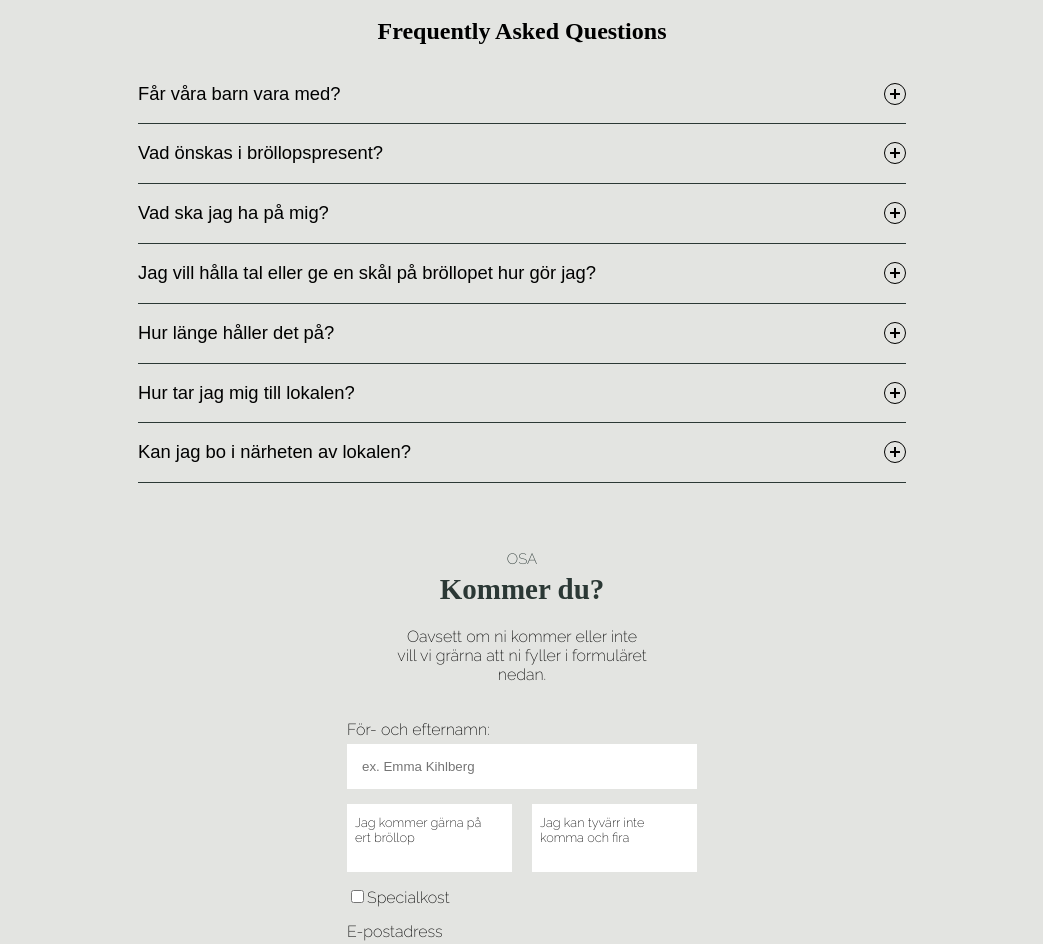
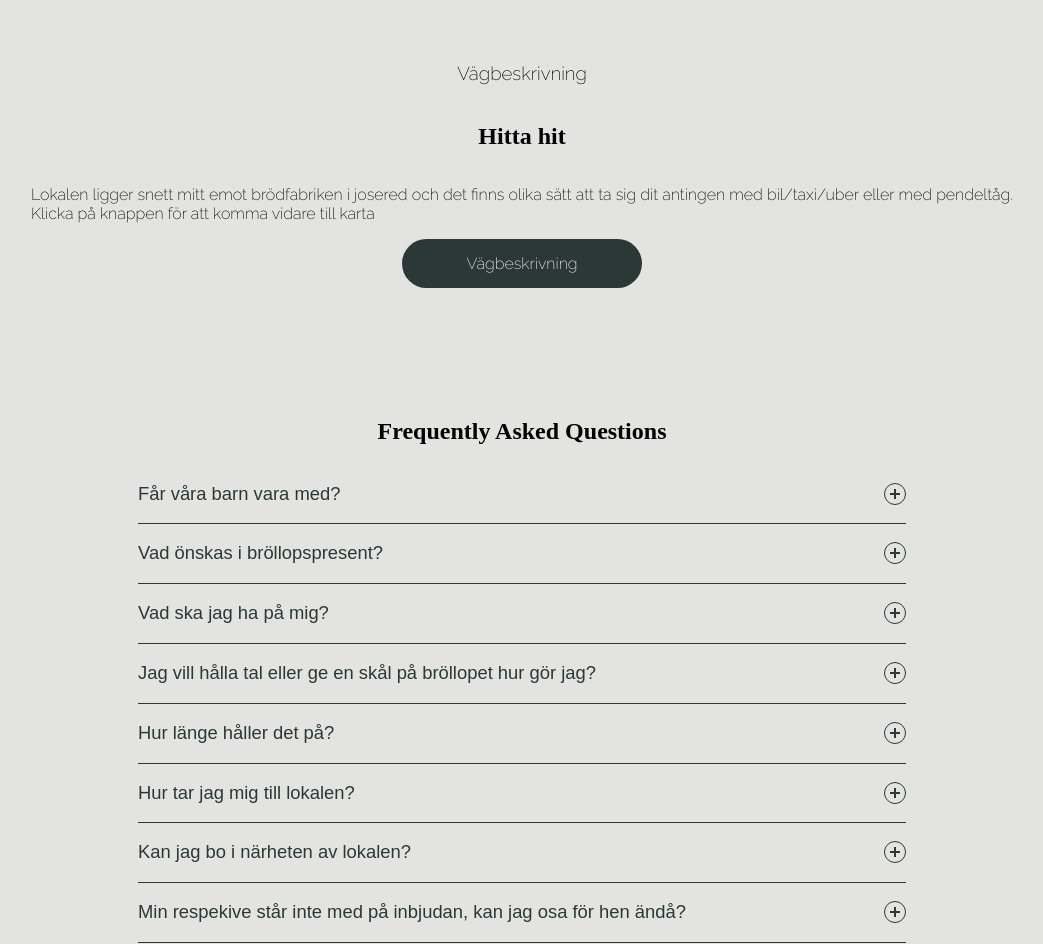
Before and after one commit to ekihlberg/wd-site, a React (Vite) app: page / in a window 1280 px wide. Shown: the part 4320-5264 px from the top of the page, without its empty margins (118-1161 px from the left). Built offline with nearby package versions, Linux system fonts and the light colour scheme; a web font is replaced by a local one.

Commit message:
faq color

```diff
--- a/src/App.scss
+++ b/src/App.scss
@@ -40,9 +40,20 @@ h1, h2 {
   text-align: center;
 }
 
-h3, h4, p {
+h3, h4, p, a{
   font-family: $raleway-font;
   font-weight: 200;
+}
+a.button {
+  padding: 15px 20px;
+  background-color: #2B3835;
+  color: #fff;
+  border: none;
+  border-radius: 49px;
+  width: 200px;
+  cursor: pointer;
+  transition: background-color 0.3s;
+  text-align: center;
 }
 
 .top-header-subtext {
@@ -185,6 +196,7 @@ h3, h4, p {
       position: relative;
       font-size: 0.8rem;
       display: inline-block;
+      border: 1px solid #fff;
 
       &:hover {
         background-color: $secondary-color;
@@ -343,6 +355,7 @@ h3, h4, p {
 .accordion {
   .accordion-item {
     border-bottom: 1px solid $primary-color;
+    color: #000;
 
     button[aria-expanded='true'] {
       border-bottom: 1px solid $primary-color;
@@ -362,6 +375,7 @@ h3, h4, p {
     background: none;
     outline: none;
     padding-right: 22px;
+    color: $primary-color;
 
     &:hover, &:focus {
       cursor: pointer;
--- a/src/WeddingRSVPForm.jsx
+++ b/src/WeddingRSVPForm.jsx
@@ -55,7 +55,7 @@ function WeddingRSVPForm() {
       <h3>OSA</h3>
       <h2>Kommer du?</h2>
       <p>Oavsett om ni kommer eller inte vill vi grärna att ni fyller i formuläret nedan.</p>
-      <form onSubmit={handleSubmit} className="wedding-rsvp-form" netlify>
+      <form onSubmit={handleSubmit} className="wedding-rsvp-form">
         <label>
           För- och efternamn:
           <input
--- a/src/faq.jsx
+++ b/src/faq.jsx
@@ -32,6 +32,11 @@ function Faq() {
             question: 'Kan jag bo i närheten av lokalen?',
             answer: "Ja, det finns flera hotell i närheten. Vi rekommenderar [Hotellnamn] som ligger bara en kort promenad från lokalen. Vi har även ordnat en specialrabatt för våra gäster, så nämn gärna vårt bröllop vid bokning."
         },
+        ,
+        {
+            question: 'Min respekive står inte med på inbjudan, kan jag osa för hen ändå? ',
+            answer: "Vi är så glada att ni vill komma! Vi har dock begränsat antal platser och har beslutat att endast inkludera de som explicit nämns på inbjudan. Detta var ett svårt beslut, men nödvändigt pga plats- och budgetskäl. Vi hoppas på din förståelse och ser fram emot att fira med dig."
+        }
     ];
 
     const toggleAccordion = (index) => {
@@ -49,6 +54,18 @@ function Faq() {
             <svg xmlns="http://www.w3.org/2000/svg" className='bottom_wave' viewBox="0 0 1440 320"><path fill="#2B3835" fill-opacity="1" d="M0,32L48,69.3C96,107,192,181,288,181.3C384,181,480,107,576,85.3C672,64,768,96,864,90.7C960,85,1056,43,1152,48C1248,53,1344,107,1392,133.3L1440,160L1440,0L1392,0C1344,0,1248,0,1152,0C1056,0,960,0,864,0C768,0,672,0,576,0C480,0,384,0,288,0C192,0,96,0,48,0L0,0Z"></path></svg>
 
         </div>
+            <div className="conainer">
+                <div className="section">
+                    <div className="section_text">
+                        <h3>Vägbeskrivning</h3>
+                        <h2>Hitta hit</h2>
+                        <p>Lokalen ligger snett mitt emot brödfabriken i josered och det finns olika sätt att ta sig dit antingen med bil/taxi/uber  eller med pendeltåg.
+                            <br />
+                            Klicka på knappen för att komma vidare till karta</p>
+                            <a className="button" href="https://www.google.com/maps/dir/57.7350699,12.0557066/Fabriksstr%C3%A5ket+Jonsered,+Fabriksstr%C3%A5ket+36,+433+76+Jonsered/@57.7470384,12.0329031,12z/data=!3m1!4b1!4m9!4m8!1m1!4e1!1m5!1m1!1s0x464ff78d3f6897c3:0xaffee2e763751daa!2m2!1d12.1756818!2d57.7480542?entry=ttu" target='_blank'>Vägbeskrivning</a>
+                    </div>
+                </div>
+            </div>
         <div className="container">
                 <h2>Frequently Asked Questions</h2>
                 <div className="accordion">
--- a/src/funfacts.jsx
+++ b/src/funfacts.jsx
@@ -1,12 +1,13 @@
 import React, { useState } from 'react';
 import QuestionBox from './QuestionBox';
+
 const questionsAndAnswers = [
     { question: "Hur träffades vi?", answer: "2018 matchade vi på Datingappen Vissla, efter att den strulat ett antal gånger frågade Emma äntligen ut Tobbe i Juli 2019 " },
     { question: "Var var vår första date?", answer: "Vår första date att vi skulle ta en öl på Bar himmel på göta platsen, en öl blev till ett gäng och vi satt kavr till stängning" },
     { question: "Vårt största gemensamm intresse", answer: "vi har båda ett sorrt intresse för Mat, Äta mat, laga mat och Bjuda folk på mat" },
     { question: "Hur länge har vi varit tilsammans?", answer: "Vi räknar att vi blev tillsamns den 17 November så vid bröllopet har vi varit tilsammans nästan 5 år" },
     { question: "Vår favoriträtt att laga tillsammans?", answer: "En rätt vi gärna bjuder på är Bao buns med långbakad fläsksida " },
-    { question: "Vår favoriträtt att laga tillsammans?", answer: "En rätt vi gärna bjuder på är Bao buns med långbakad fläsksida " },
+     { question: "Vår favoriträtt att laga tillsammans?", answer: "En rätt vi gärna bjuder på är Bao buns med långbakad fläsksida " },
 ];
 
 
```
